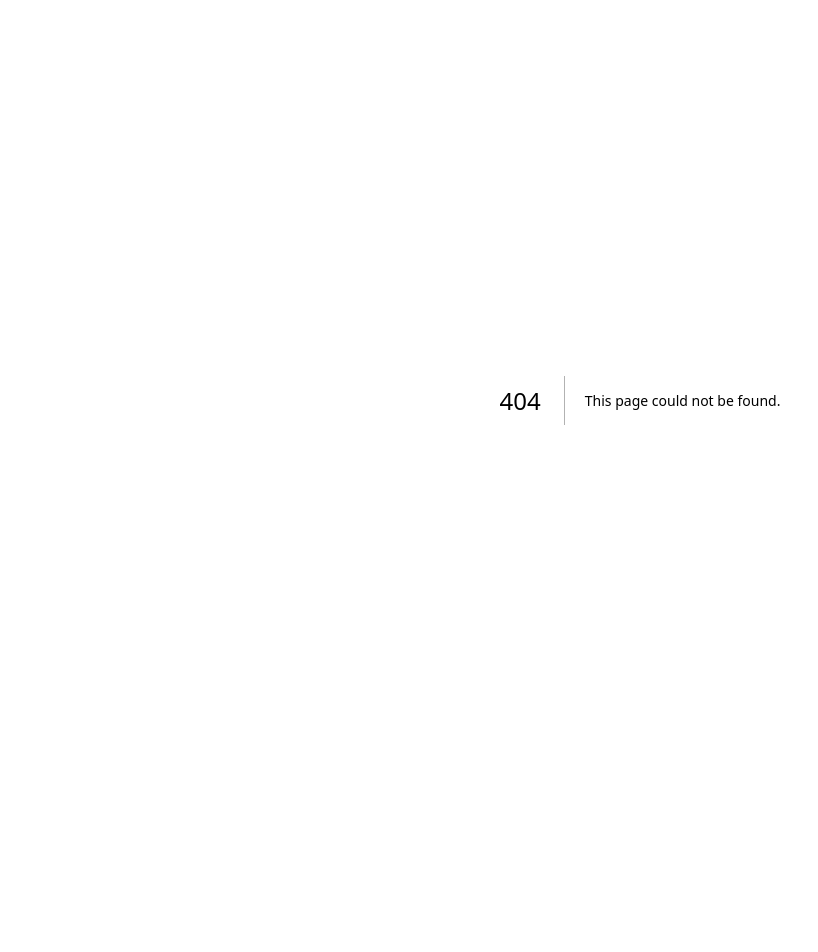
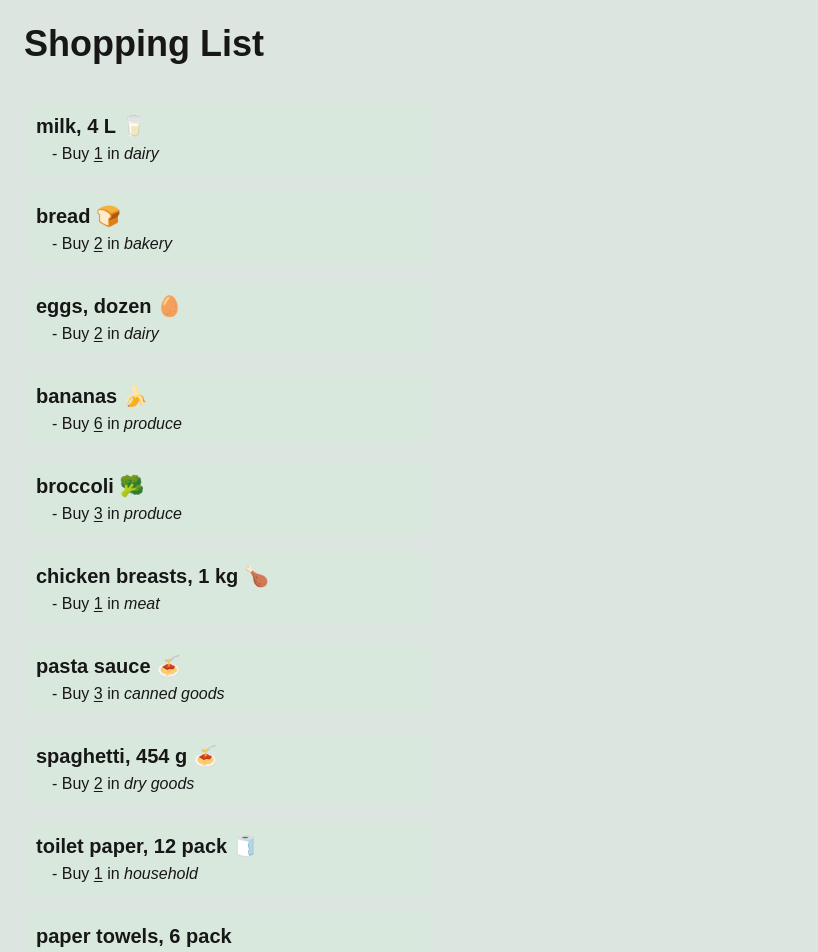
Before and after one commit to MaxwellAitken/cprg306-assignments, a Next.js app: page /week-3 in a window 1280 px wide. Before the commit this address had no page. Shown: the top 952 px of the page, without its empty margins (0-818 px from the left). Before the commit the page ends 800 px from the top, so only its background shows below. Built offline with nearby package versions, Linux system fonts and the light colour scheme.

Commit message:
Includes completed version of week-3 assignment

```diff
--- a/app/layout.js
+++ b/app/layout.js
@@ -13,7 +13,7 @@ const geistMono = localFont({
 });
 
 export const metadata = {
-  title: "Create Next App",
+  title: "Shopping List",
   description: "Generated by create next app",
 };
 
--- a/app/page.js
+++ b/app/page.js
@@ -2,13 +2,19 @@ import Link from "next/link";
 
 
 export default function Home() {
+
+  let linkStyles = "hover:underline hover:text-amber-700";
+
   return (
     <main className="flex flex-col gap-10 p-20">
       <h1 className="text-4xl font-bold">CPRG 306: Web Development 2 - Assignments</h1>
       <div>
         <ul>
           <li>
-            <Link href="/week-2" className="hover:underline hover:text-amber-700">Week 2 Assignment</Link>
+            <Link href="/week-2" className={linkStyles}>Week 2 Assignment</Link>
+          </li>
+          <li>
+            <Link href="/week-3" className={linkStyles}>Week 3 Assignment</Link>
           </li>
         </ul>
       </div>
--- /dev/null
+++ b/app/week-3/item-list.js
@@ -0,0 +1,91 @@
+import Item from "./item";
+
+
+export default function ItemList({name, quantity, category}) {
+
+    const item1 = {
+        name: "milk, 4 L 🥛",
+        quantity: 1,
+        category: "dairy",
+      };
+
+      const item2 = {
+        name: "bread 🍞",
+        quantity: 2,
+        category: "bakery",
+      };
+
+      const item3 = {
+        name: "eggs, dozen 🥚",
+        quantity: 2,
+        category: "dairy",
+      };
+
+      const item4 = {
+        name: "bananas 🍌",
+        quantity: 6,
+        category: "produce",
+      };
+
+      const item5 = {
+        name: "broccoli 🥦",
+        quantity: 3,
+        category: "produce",
+      };
+
+      const item6 = {
+        name: "chicken breasts, 1 kg 🍗",
+        quantity: 1,
+        category: "meat",
+      };
+
+      const item7 = {
+        name: "pasta sauce 🍝",
+        quantity: 3,
+        category: "canned goods",
+      };
+
+      const item8 = {
+        name: "spaghetti, 454 g 🍝",
+        quantity: 2,
+        category: "dry goods",
+      };
+
+      const item9 = {
+        name: "toilet paper, 12 pack 🧻",
+        quantity: 1,
+        category: "household",
+      };
+
+      const item10 = {
+        name: "paper towels, 6 pack",
+        quantity: 1,
+        category: "household",
+      };
+
+      const item11 = {
+        name: "dish soap 🍽️",
+        quantity: 1,
+        category: "household",
+      };
+
+      const item12 = {
+        name: "hand soap 🧼",
+        quantity: 4,
+        category: "household",
+      };
+
+
+      const items = [item1, item2, item3, item4, item5, item6, item7, item8, item9, item10, item11, item12];
+
+
+    return(
+        <div>
+            <ul className="w-fit flex flex-col gap-5 ml-1">
+                {items.map((item, index) => (
+                    <Item key={index} name={item.name} quantity={item.quantity} category={item.category} />
+                ))}
+            </ul>
+        </div>
+    )
+}
--- /dev/null
+++ b/app/week-3/item.js
@@ -0,0 +1,15 @@
+
+
+
+export default function Item({name, quantity, category}) {
+
+
+    return(
+        <li className="pr-40 pl-2 py-2 bg-green-200 bg-opacity-10">
+            <h3 className="text-xl font-bold">{name}</h3>
+            <p className="ml-4 mt-0.5">
+                - Buy  <span className="underline underline-offset-2">{quantity}</span> in <span className="italic">{category}</span>
+            </p>
+        </li>
+    )
+}
--- /dev/null
+++ b/app/week-3/page.js
@@ -0,0 +1,11 @@
+import ItemList from "./item-list";
+
+
+export default function Page() {
+    return (
+        <main className="p-6 bg-green-900 bg-opacity-15">
+            <h1 className="text-4xl font-bold mb-10">Shopping List</h1>
+            <ItemList />
+        </main>
+    );
+}
```
